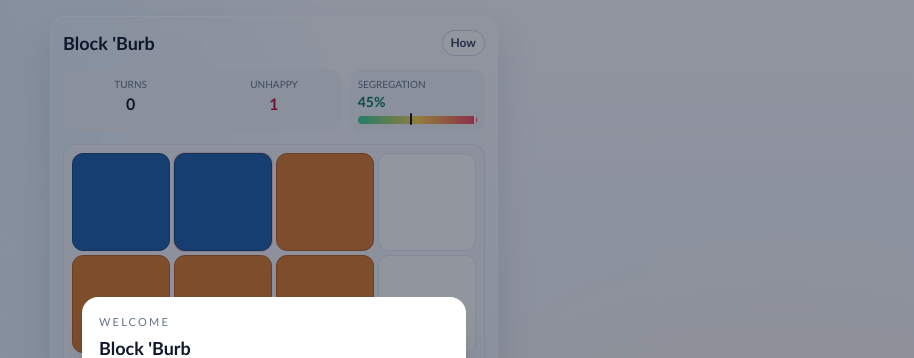
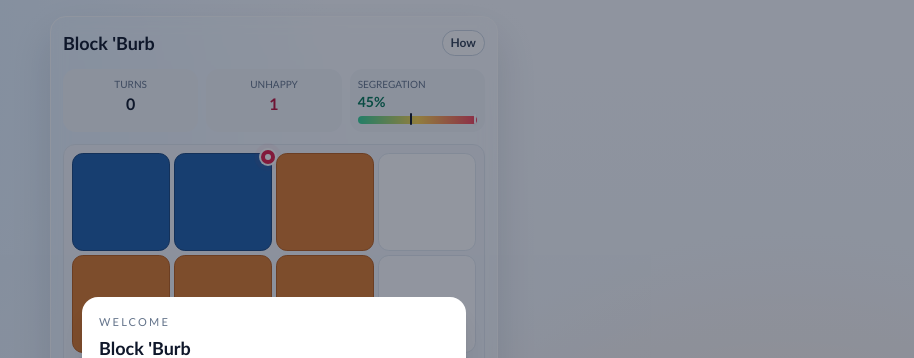
Before and after one commit to professorcaren/block-burb, a React (Vite) app in the folder block-burb-app/: page / in a window 1280 px wide. Shown: the top 358 px of the page, without its empty margins (366-1280 px from the left). Built offline with nearby package versions, Linux system fonts and the light colour scheme.

Commit message:
Increase unhappy visibility and set Scene 2 default bias to 52

```diff
--- a/block-burb-app/src/App.tsx
+++ b/block-burb-app/src/App.tsx
@@ -44,7 +44,7 @@ const SCENE_ZERO_ID = 0
 const SCENE_TWO_ID = 2
 const SCENE_TWO_MIN_BIAS = 20
 const SCENE_TWO_MAX_BIAS = 60
-const SCENE_TWO_DEFAULT_BIAS = 33
+const SCENE_TWO_DEFAULT_BIAS = 52
 const SCENE_THREE_ID = 3
 const SCENE_THREE_MIN_DEFAULT = 10
 const SCENE_THREE_MAX_DEFAULT = 80
@@ -746,12 +746,18 @@ function App() {
                 const isDragTarget = dragTargetKey === key
                 const pulseClass = !unhappy
                   ? ''
-                  : streak >= 7
-                    ? 'unhappy-pulse-strong'
-                    : streak >= 4
-                      ? 'unhappy-pulse-medium'
-                      : 'unhappy-pulse-light'
-                const unhappyGlowClass = unhappy ? 'ring-2 ring-rose-400/70 ring-offset-1' : ''
+                  : sceneZeroActive
+                    ? 'unhappy-pulse-scene0'
+                    : streak >= 7
+                      ? 'unhappy-pulse-strong'
+                      : streak >= 4
+                        ? 'unhappy-pulse-medium'
+                        : 'unhappy-pulse-light'
+                const unhappyGlowClass = !unhappy
+                  ? ''
+                  : sceneZeroActive
+                    ? 'ring-4 ring-rose-500/90 ring-offset-1'
+                    : 'ring-2 ring-rose-400/70 ring-offset-1'
                 const trailClass = moveTrail && (moveTrail.from === key || moveTrail.to === key) ? 'trail-glow tile-pop' : ''
                 const dragClass = isSource
                   ? 'ring-2 ring-slate-900 ring-offset-1'
@@ -791,7 +797,16 @@ function App() {
                       }
                       setDragTargetKey(null)
                     }}
-                  />
+                  >
+                    {unhappy && (
+                      <span className="pointer-events-none absolute -right-1 -top-1 inline-flex h-3.5 w-3.5">
+                        <span className="absolute inline-flex h-full w-full animate-ping rounded-full bg-rose-500/70" />
+                        <span className="relative inline-flex h-3.5 w-3.5 items-center justify-center rounded-full bg-rose-600 shadow-[0_0_0_2px_rgba(255,255,255,0.95)]">
+                          <span className="h-1.5 w-1.5 rounded-full bg-white" />
+                        </span>
+                      </span>
+                    )}
+                  </div>
                 )
               }),
             )}
--- a/block-burb-app/src/index.css
+++ b/block-burb-app/src/index.css
@@ -79,10 +79,10 @@
 
 @keyframes unhappy-pulse {
   0% {
-    box-shadow: 0 0 0 0 rgba(220, 38, 38, 0.28);
+    box-shadow: 0 0 0 0 rgba(220, 38, 38, 0.6);
   }
   70% {
-    box-shadow: 0 0 0 6px rgba(220, 38, 38, 0);
+    box-shadow: 0 0 0 11px rgba(220, 38, 38, 0);
   }
   100% {
     box-shadow: 0 0 0 0 rgba(220, 38, 38, 0);
@@ -102,7 +102,7 @@
 }
 
 .unhappy-pulse-light {
-  animation: unhappy-pulse 1.35s ease-out infinite;
+  animation: unhappy-pulse 0.95s ease-out infinite;
 }
 
 .trail-glow {
@@ -110,11 +110,16 @@
 }
 
 .unhappy-pulse-medium {
-  animation: unhappy-pulse 1s ease-out infinite;
-  box-shadow: 0 0 0 0 rgba(220, 38, 38, 0.42);
+  animation: unhappy-pulse 0.75s ease-out infinite;
+  box-shadow: 0 0 0 0 rgba(220, 38, 38, 0.66);
 }
 
 .unhappy-pulse-strong {
-  animation: unhappy-pulse 0.7s ease-out infinite;
-  box-shadow: 0 0 0 0 rgba(220, 38, 38, 0.56);
+  animation: unhappy-pulse 0.58s ease-out infinite;
+  box-shadow: 0 0 0 0 rgba(220, 38, 38, 0.84);
 }
+
+.unhappy-pulse-scene0 {
+  animation: unhappy-pulse 0.5s ease-out infinite;
+  box-shadow: 0 0 0 0 rgba(220, 38, 38, 0.95);
+}
```
